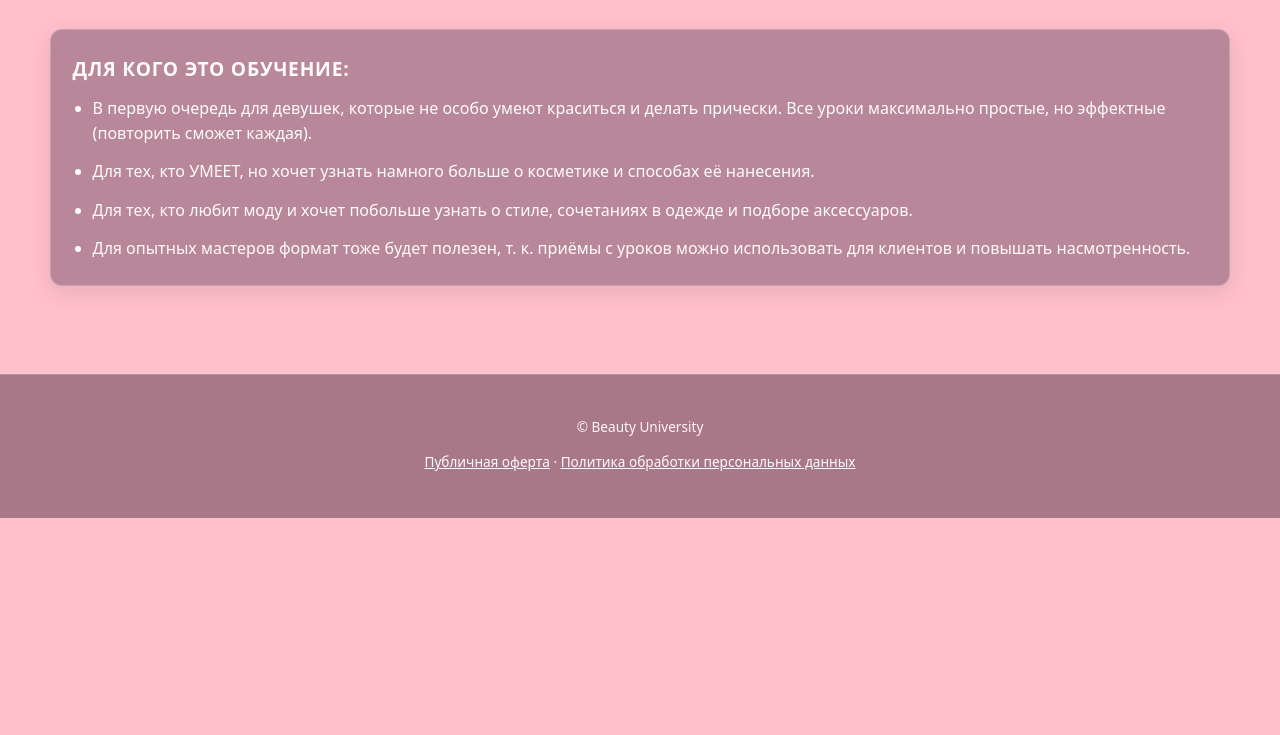
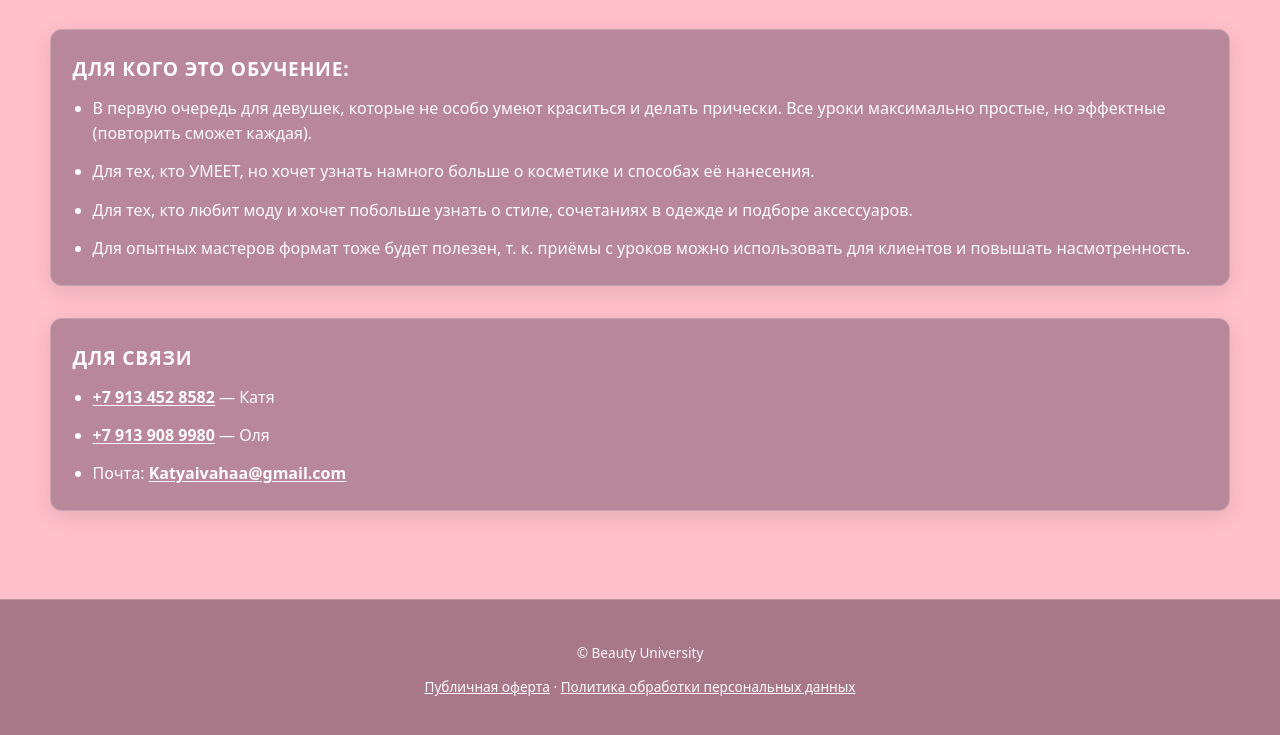
Before and after one commit to Sveta1607/beauty, a website built with Vite: page index.html in a window 1280 px wide. Shown: the part 685-1420 px from the top of the page. Before the commit the page ends 1203 px from the top, so only its background shows below. Built offline with nearby package versions, Linux system fonts and the light colour scheme.

Commit message:
добавили контакты

```diff
--- a/index.html
+++ b/index.html
@@ -83,6 +83,25 @@
           <li>
             Для опытных мастеров формат тоже будет полезен, т. к. приёмы с уроков можно использовать для клиентов и
             повышать насмотренность.
+          </li>
+        </ul>
+      </section>
+
+      <!-- Блок контактов: тот же визуальный стиль, что и «для кого это обучение» (пудровая панель #b8889a) -->
+      <section class="panel panel--home-audience" aria-labelledby="contacts-title">
+        <h2 id="contacts-title" class="section-title section-title--audience">Для связи</h2>
+        <ul class="home-audience-list home-contact-list">
+          <li>
+            <a href="tel:+79134528582">+7 913 452 8582</a>
+            — Катя
+          </li>
+          <li>
+            <a href="tel:+79139089980">+7 913 908 9980</a>
+            — Оля
+          </li>
+          <li>
+            Почта:
+            <a href="mailto:Katyaivahaa@gmail.com">Katyaivahaa@gmail.com</a>
           </li>
         </ul>
       </section>
--- a/src/styles.css
+++ b/src/styles.css
@@ -383,6 +383,18 @@ body > script {
   margin-bottom: 0;
 }
 
+/* Ссылки телефона и почты в блоке «Для связи» — читаемые на фоне #b8889a, как остальной текст панели */
+.panel--home-audience .home-contact-list a {
+  color: inherit;
+  font-weight: 700;
+  text-decoration: underline;
+  text-underline-offset: 0.15em;
+}
+
+.panel--home-audience .home-contact-list a:hover {
+  opacity: 0.92;
+}
+
 .hero__actions {
   display: flex;
   flex-wrap: wrap;
```
